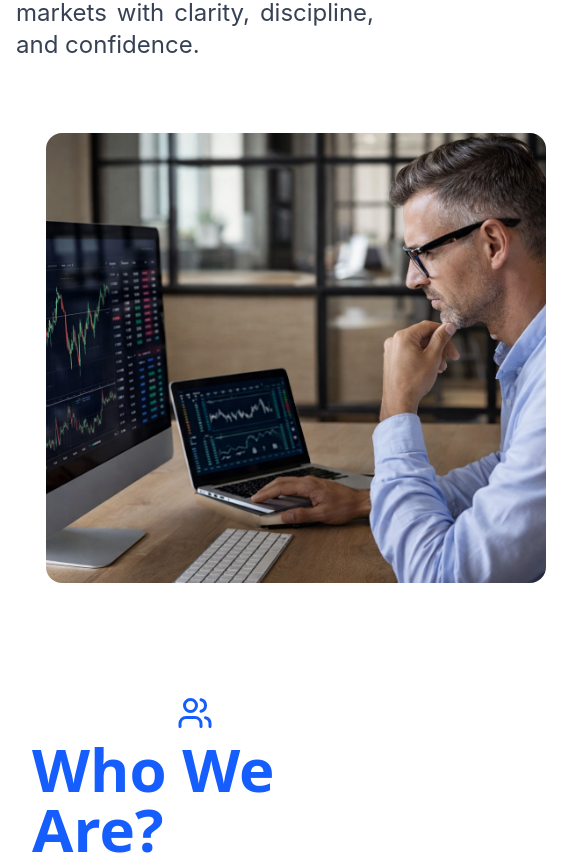
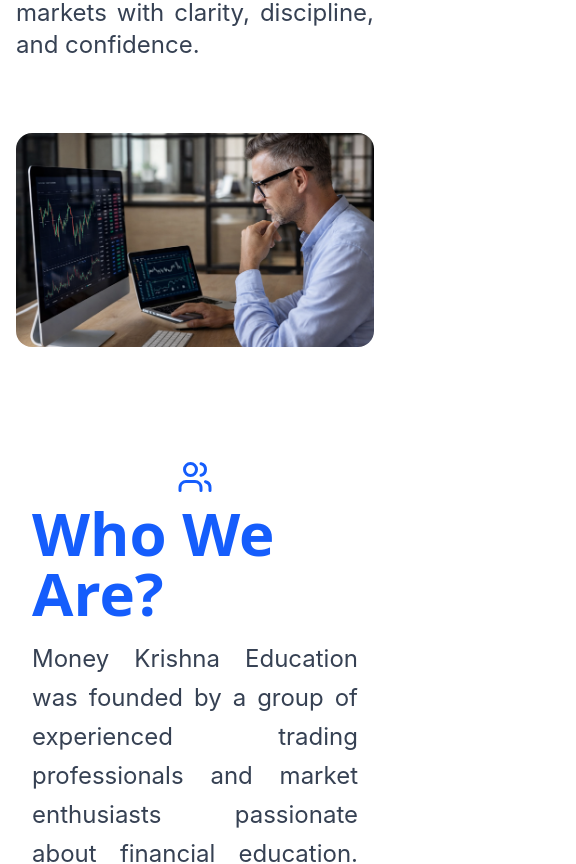
Before and after one commit to Moneykrishnaeducation/MKE, a React (Vite) app: page /about in a window 390 px wide. Shown: the part 1040-1904 px from the top of the page, 576 px wide, since content can reach past the window. Built offline with nearby package versions, Linux system fonts and the light colour scheme.

Commit message:
mobile view chk

```diff
--- a/src/Components/About.jsx
+++ b/src/Components/About.jsx
@@ -84,12 +84,12 @@
               </div>
             </div>
             {/* Right: Image */}
-            <div className="flex justify-center mt-10 items-center w-140 h-full">
+            <div className="flex justify-center items-center mt-10 w-full h-full">
               <img
                 src="/user4.png"
                 alt="Team discussion"
-                className="rounded-2xl object-cover"
-                style={{ width: '500px', maxWidth: '100%', aspectRatio: '10/6', minHeight: 450 }}
+                className="rounded-2xl object-cover w-full max-w-md md:max-w-xl lg:max-w-2xl"
+                style={{ aspectRatio: '10/6', minHeight: 200 }}
               />
             </div>
           </div>
@@ -415,7 +415,7 @@
            }
          `}</style>
           <div className="bg-white max-w-14xl z-1000 mx-auto px-4 sm:px-6 lg:px-8 py-12" style={{ position: 'relative', zIndex: 60, filter: 'none', WebkitFilter: 'none', backdropFilter: 'none', WebkitBackdropFilter: 'none' }}>
-            <h2 className="text-6xl font-semibold text-center mb-2">MoneyKrishna Education Success Stories</h2>
+            <h2 className="text-3xl md:text-5xl font-semibold text-center mb-2">MoneyKrishna Education Success Stories</h2>
             <p className="text-center text-xl text-black w-full mb-8">Discover what our Client's have to say about their learning experience and why they trust our platform.</p>
 
             <div className="grid grid-cols-1 md:grid-cols-4 gap-8 mt-4">
--- a/src/Components/Footer.jsx
+++ b/src/Components/Footer.jsx
@@ -107,7 +107,7 @@
           <div className="mt-3 md:mt-0">
             <Link to="/terms" className="text-gray-800 hover:underline rounded">Terms &amp; Conditions</Link>
             <span className="mx-2">·</span>
-            <Link to="/disclaimer" className="text-gray-800 hover:underline rounded">Privacy Policy</Link>
+            <Link to="/policies" className="text-gray-800 hover:underline rounded">Privacy Policy</Link>
           </div>
         </div>
       </div>
--- a/src/Components/TopNav.jsx
+++ b/src/Components/TopNav.jsx
@@ -404,7 +404,7 @@
               Contact
             </button>
             <Link
-              to="/disclaimer"
+              to="/policies"
               className="mobile-nav-link"
               onClick={() => setMobileMenuOpen(false)}
             >
```
